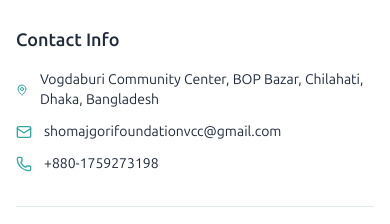
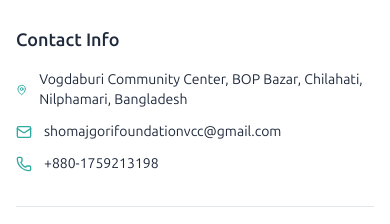
Before and after one commit to saadsrabon/smgv2, a React (Vite) app: page /gallery in a window 390 px wide. Shown: the part 3618-3842 px from the top of the page. Built offline with nearby package versions, Linux system fonts and the light colour scheme.

Commit message:
phone number updated

```diff
--- a/src/components/layout/Footer.tsx
+++ b/src/components/layout/Footer.tsx
@@ -15,7 +15,7 @@ const Footer = () => {
               <div className="w-24 h-auto rounded-full flex items-center justify-center">
                 <img src={logo} alt="logo" className="w-full h-full" />
               </div>
-              <h3 className={`text-xl font-bold text-light-text ${i18n.language === 'bn' ? 'font-bengali' : 'font-english'}`}>
+              <h3 className={`text-xl font-bold text-light-text wrap-normal ${i18n.language === 'bn' ? 'font-bengali' : 'font-english'}`}>
                 {t('footer.name')}
               </h3>
             </div>
--- a/src/locales/bn.json
+++ b/src/locales/bn.json
@@ -138,7 +138,7 @@
     "subtitle": "স্মার্ট কমিউনিটি গড়ে তুলতে আমাদের সাথে যোগ দিন",
     "address": "ভোগডাবুরী কমিউনিটি সেন্টার, বিওপি বাজার , চিলাহাটি ",
     "email": "shomajgorifoundationvcc@gmail.com",
-    "phone": "+৮৮০-১৭৫৯২৭৩১৯৮",
+    "phone": "+৮৮০-১৭৫৯২১৩১৯৮",
     "cta": "যোগাযোগ করুন",
     "volunteer": "স্বেচ্ছাসেবক হন"
   },
--- a/src/locales/en.json
+++ b/src/locales/en.json
@@ -136,9 +136,9 @@
   "contact": {
     "title": "Get in Touch",
     "subtitle": "Join us in building smart communities",
-    "address": "Vogdaburi Community Center, BOP Bazar, Chilahati, Dhaka, Bangladesh",
+    "address": "Vogdaburi Community Center, BOP Bazar, Chilahati, Nilphamari, Bangladesh",
     "email": "shomajgorifoundationvcc@gmail.com",
-    "phone": "+880-1759273198",
+    "phone": "+880-1759213198",
     "cta": "Contact Us",
     "volunteer": "Become a Volunteer"
   },
```
